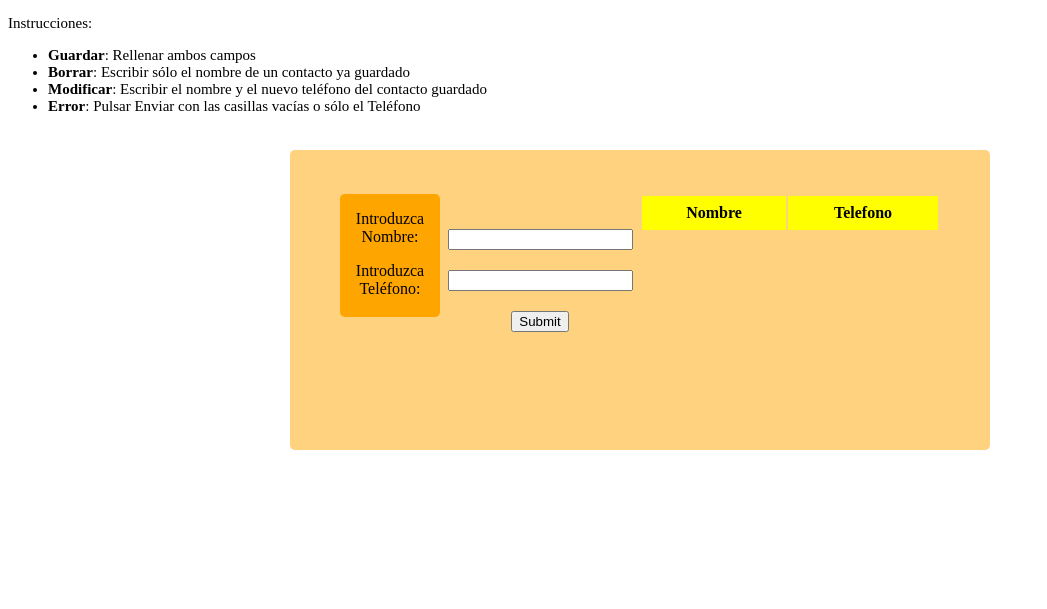
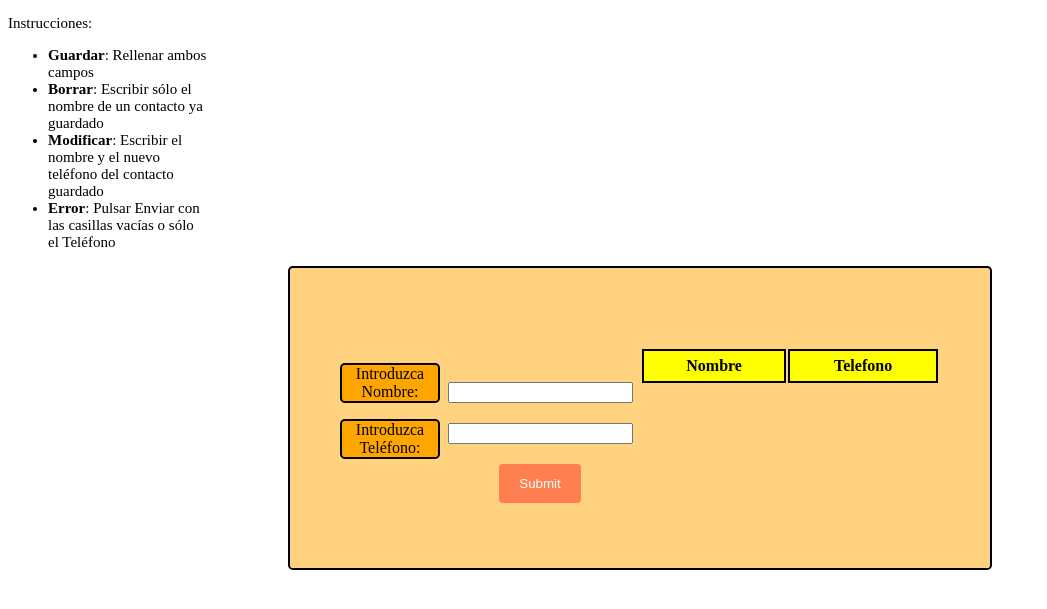
Before and after one commit to debello/Ejercicios-PHP, a PHP site: page /formu.php in a window 1280 px wide. Shown: the top 609 px of the page, without its empty margins (0-1047 px from the left). Run offline with PHP 8.4, Linux system fonts and the light colour scheme; lists and menus that the app fills with data are empty.

Commit message:
Update UI Borders

```diff
--- a/agenda/formu.php
+++ b/agenda/formu.php
@@ -110,6 +110,7 @@ $postNombres = array_unique($postNombres);
 <head>
 <meta charset="UTF-8">
 <style>
+
     .super-todo {
         background-color: #ffd280;
         text-align: center;
@@ -119,6 +120,7 @@ $postNombres = array_unique($postNombres);
         height: 300px;
         position: relative;
         border-radius: 0.3rem;
+        border: 2px solid black;
 
     }
     .todo {
@@ -153,9 +155,12 @@ $postNombres = array_unique($postNombres);
     }
 
     .Introduzca {
+        grid-area: "Introduzca";
+    }
+    .Introduzca p {
+        border: 2px solid black;
         background-color: orange;
         border-radius: 0.3rem;
-        grid-area: "Introduzca";
     }
 
     .Texto {
@@ -166,6 +171,14 @@ $postNombres = array_unique($postNombres);
         top: 35px;
         margin-bottom: 20px;
     }
+    input[type=submit] {
+        background-color: #FF7F50 ;
+        color: white;
+        padding: 12px 20px;
+        border: none;
+        border-radius: 4px;
+        cursor: pointer;
+}
 
     /* TABLA NOMBRE TELEFONO */
     .tabla {
@@ -178,6 +191,10 @@ $postNombres = array_unique($postNombres);
         border-radius: 0.3rem;
         grid-area: "2";
     }
+    .encabezado th {
+        border: 2px solid black;
+    }
+
     .cuerpo {
         background-color: orange;
         grid-area: "3";
@@ -198,7 +215,11 @@ $postNombres = array_unique($postNombres);
 
     /* MANUAL */
     .manual {
+        width: 200px;
+        position: relative;
         font-size: 15px;
+        display: left;
+
     }
 
 
```
